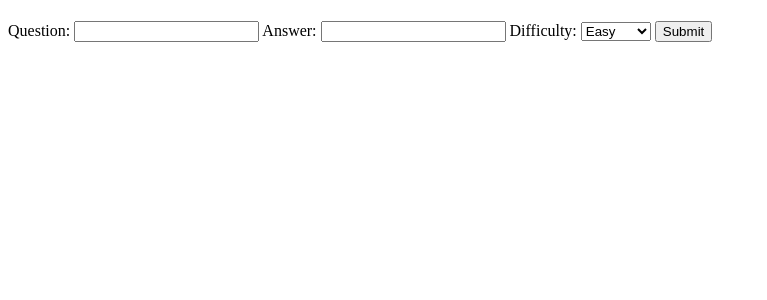
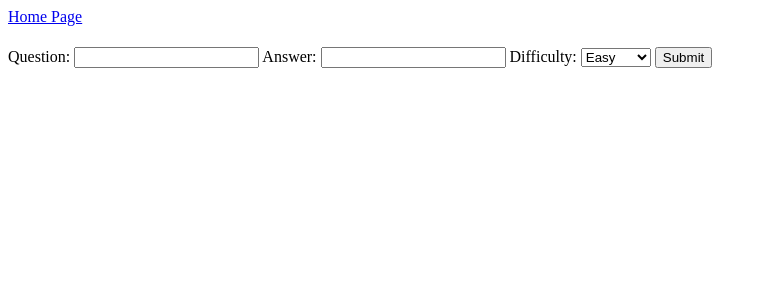
Before and after one commit to Gen1Code/ENGF2SC2, a Django app: page /createquestion in a window 1280 px wide. Shown: the top 300 px of the page, without its empty margins (0-767 px from the left). Run offline with Django 4.2, Linux system fonts and the light colour scheme.

Commit message:
home page navigation

```diff
--- a/SetTutor/templates/CreateQuestion.html
+++ b/SetTutor/templates/CreateQuestion.html
@@ -1,7 +1,7 @@
 <!DOCTYPE html>
 <html>
 <body>
-
+<a href="/">Home Page</a>
 <h1></h1>
 <form action="createquestion" method="post">
     {% csrf_token %}
--- a/SetTutor/templates/questionpage.html
+++ b/SetTutor/templates/questionpage.html
@@ -1,7 +1,7 @@
 <!DOCTYPE html>
 <html>
 <body>
-
+<a href="/">Home Page</a>
 <h1>Question</h1>
 
 <ul>
```
